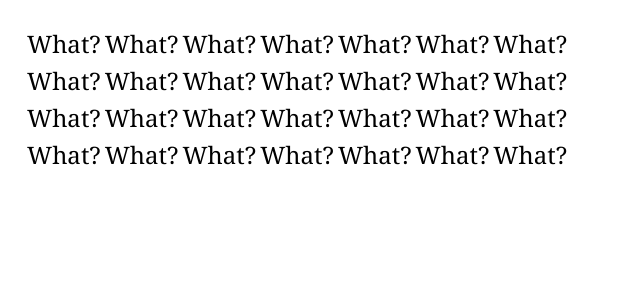
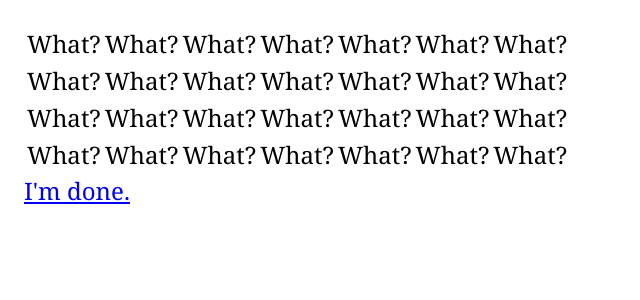
Before and after one commit to nedbat/typing_app, a React (Create React App) app: page /calendar in a window 1280 px wide. Shown: the top 300 px of the page, without its empty margins (0-640 px from the left). Built offline with nearby package versions, Linux system fonts and the light colour scheme.

Commit message:
Calendars can be done

```diff
--- a/src/Typing.js
+++ b/src/Typing.js
@@ -45,7 +45,10 @@ class Calendar extends React.Component {
       );
     }
     return (
-      <table class="calendar">{cal}</table>
+      <div>
+        <table class="calendar">{cal}</table>
+        <Done/>
+      </div>
     )
   }
 }
```
